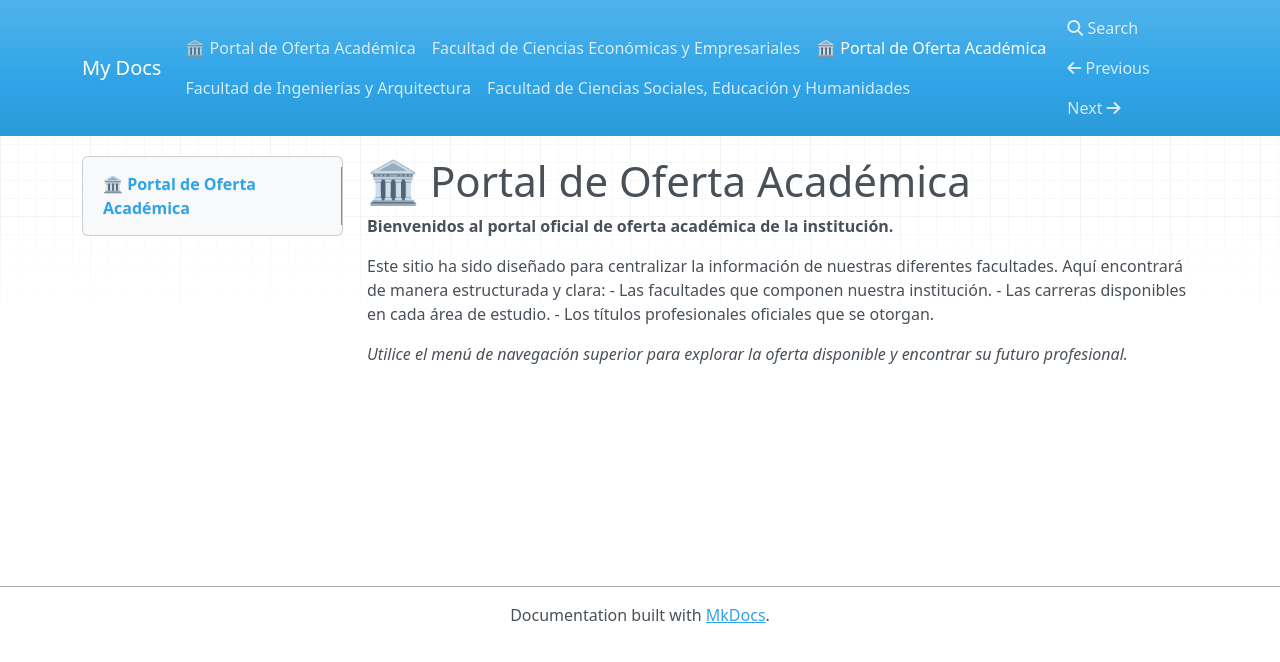
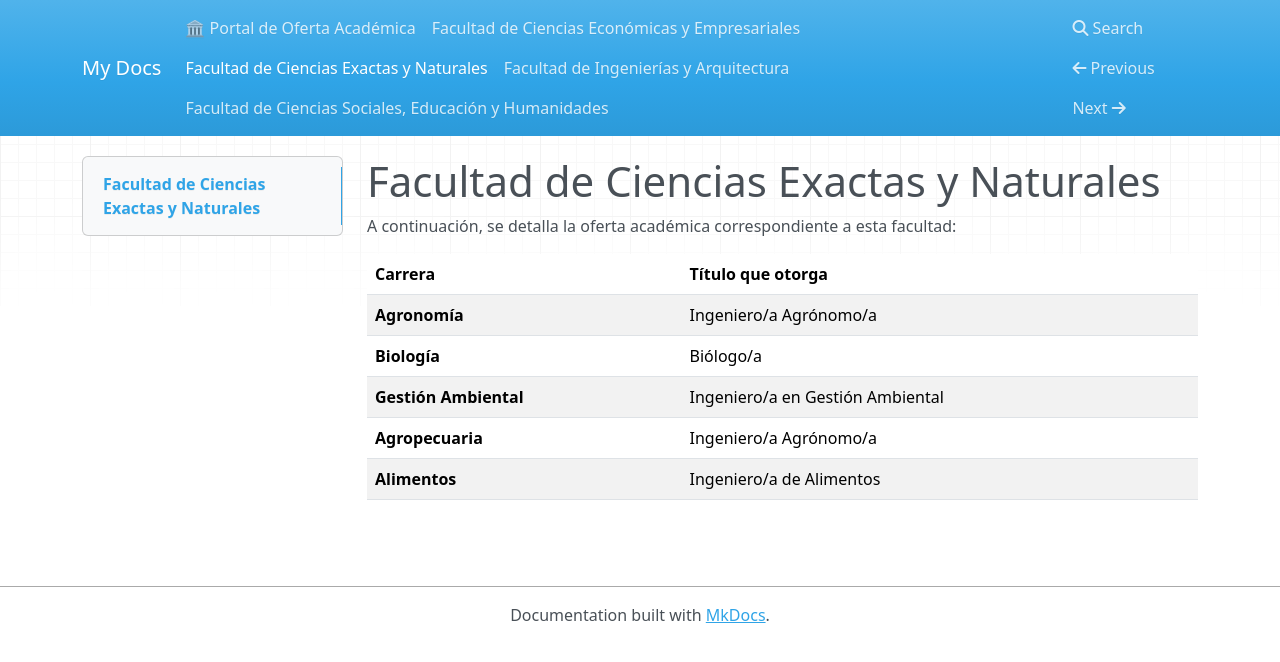
Before and after one commit to utpl-iskraaleh/home, an MkDocs documentation site: the page built from docs/exactas.md, in a window 1280 px wide. Shown: the top 662 px of the page. Built offline with MkDocs 1.6.1, drawn with Linux system fonts in a browser that asks for light colours; nearby versions of some CDN libraries.

Commit message:
Actualizacion

```diff
--- a/docs/exactas.md
+++ b/docs/exactas.md
@@ -1,10 +1,11 @@
-# 🏛️ Portal de Oferta Académica
+# Facultad de Ciencias Exactas y Naturales
 
-**Bienvenidos al portal oficial de oferta académica de la institución.**
+A continuación, se detalla la oferta académica correspondiente a esta facultad:
 
-Este sitio ha sido diseñado para centralizar la información de nuestras diferentes facultades. Aquí encontrará de manera estructurada y clara:
-- Las facultades que componen nuestra institución.
-- Las carreras disponibles en cada área de estudio.
-- Los títulos profesionales oficiales que se otorgan.
-
-*Utilice el menú de navegación superior para explorar la oferta disponible y encontrar su futuro profesional.*
+| Carrera | Título que otorga |
+| :--- | :--- |
+| **Agronomía** | Ingeniero/a Agrónomo/a |
+| **Biología** | Biólogo/a |
+| **Gestión Ambiental** | Ingeniero/a en Gestión Ambiental |
+| **Agropecuaria** | Ingeniero/a Agrónomo/a |
+| **Alimentos** | Ingeniero/a de Alimentos |
```
